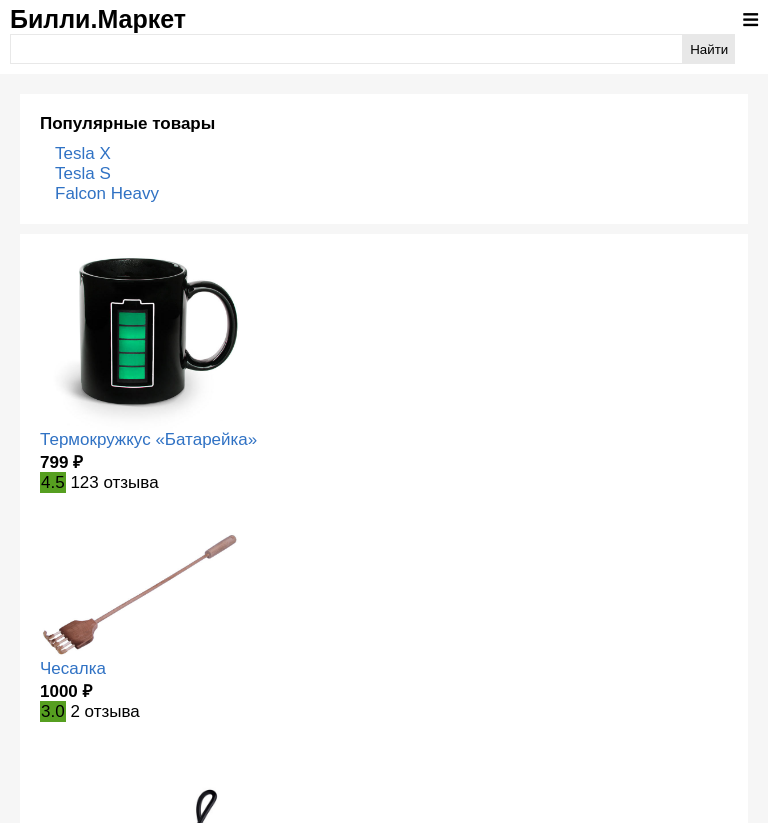
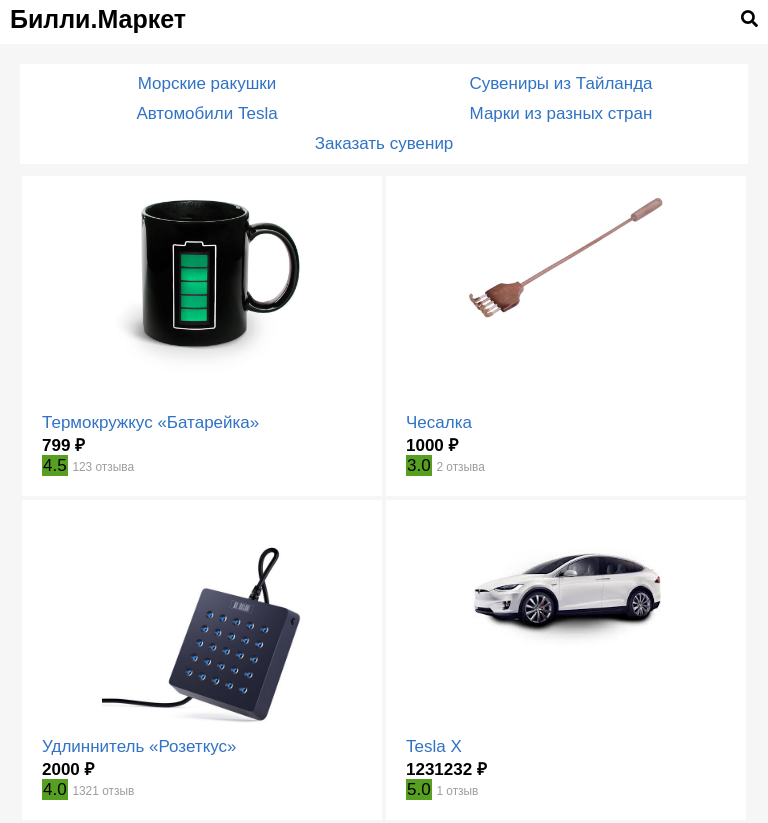
Before and after one commit to urfu-2017/webdev-task-4, a website: page index.html in a window 768 px wide. Shown: the top 823 px of the page. Drawn offline with Linux system fonts and the light colour scheme.

Commit message:
tablet second

```diff
--- a/header.css
+++ b/header.css
@@ -15,7 +15,7 @@
 
 .header__burger
 {
-    display: none;
+    display: none !important;
 }
 
 .search
@@ -43,8 +43,33 @@
     background-color: #e8e8e8;
 }
 
-/*become mobile*/
-@media screen
+.header__search-icon
+{
+    display: none !important;
+}
+
+@media screen and (min-width: 601px) and (max-width: 850px)
+{
+    .header
+    {
+        grid-template-areas: 't s';
+    }
+
+    .search
+    {
+        display: none;
+    }
+
+    .header__search-icon
+    {
+        display: block !important;
+        position: absolute;
+        top: 10px   ;
+        right: 10px;
+    }
+}
+
+@media screen and (max-width: 600px)
 {
     .header
     {
@@ -55,5 +80,6 @@
     {
         grid-area: b;
         margin: auto 0 auto auto;
+        display: block !important;
     }
 }
--- a/index.css
+++ b/index.css
@@ -2,6 +2,7 @@
 @import 'suggest.css';
 @import 'navigation.css';
 @import 'order.css';
+@import 'items.css';
 @import 'item.css';
 
 body
@@ -13,7 +14,11 @@
 
 main
 {
+    display: grid;
     padding: 20px;
+    grid-row-gap: 10px;
+    width: 100%;
+    box-sizing: border-box;
 }
 
 .link
@@ -22,12 +27,19 @@
     text-decoration: none;
 }
 
-@media screen
+@media screen and (min-width: 601px) and (max-width: 850px)
 {
     main
     {
-        display: grid;
-        grid-template-areas: 's';
-        grid-row-gap: 10px;
+        grid-template-areas: 'n' 'l' 's' 'o';
     }
 }
+
+@media screen and (max-width: 600px)
+{
+    main
+    {
+        grid-template-areas: 's' 'l' 'o';
+        justify-items: center;
+    }
+}
--- a/index.html
+++ b/index.html
@@ -2,6 +2,7 @@
 <html lang="ru">
 <head>
     <meta charset="utf-8">
+    <meta name="viewport" content="width=device-width">
     <title>Задача «Тим слишком занят»</title>
     <link rel="stylesheet" href="./index.css">
     <link rel="stylesheet" href="https://use.fontawesome.com/releases/v5.0.9/css/all.css"
@@ -17,19 +18,21 @@
         <input class="search__input" type="text" title="search">
         <button class="search__button">Найти</button>
     </div>
+    <i class="header__search-icon fas fa-search"></i>
 </header>
 <main>
     <nav class="navigation">
         <span class="navigation__close">✕</span>
-        <a class="link" href="">Морские ракушки</a>
-        <a class="link" href="">Сувениры из Тайланда</a>
-        <a class="link" href="">Автомобили Tesla</a>
-        <a class="link" href="">Марки из разных стран</a>
-        <a class="link" href="">Заказать сувенир</a>
+        <a class="link navigation__link" href="">Морские ракушки</a>
+        <a class="link navigation__link" href="">Сувениры из Тайланда</a>
+        <a class="link navigation__link" href="">Автомобили Tesla</a>
+        <a class="link navigation__link" href="">Марки из разных стран</a>
+        <a class="link navigation__order" href="">Заказать сувенир</a>
     </nav>
     <section class="items">
         <div class="item">
             <img src="./static/thermokruzhkus.jpg" width="200" alt="Термокружкус" class="item__image">
+            <div class="item__description">
                 <a class="link item__name">Термокружкус «Батарейка»</a>
                 <span class="item__price">799 ₽</span>
                 <div class="item__rating">
@@ -37,8 +40,10 @@
                     <span class="item__rating-reviews">123 отзыва</span>
                 </div>
             </div>
+        </div>
         <div class="item">
             <img src="./static/chesalka.jpg" width="200" alt="Чесалка" class="item__image">
+            <div class="item__description">
                 <a class="link item__name">Чесалка</a>
                 <span class="item__price">1000 ₽</span>
                 <div class="item__rating">
@@ -46,8 +51,10 @@
                     <span class="item__rating-reviews">2 отзыва</span>
                 </div>
             </div>
+        </div>
         <div class="item">
             <img src="./static/rozetkus.jpg" width="200" alt="Розеткус" class="item__image">
+            <div class="item__description">
                 <a class="link item__name">Удлиннитель «Розеткус»</a>
                 <span class="item__price">2000 ₽</span>
                 <div class="item__rating">
@@ -55,13 +62,16 @@
                     <span class="item__rating-reviews">1321 отзыв</span>
                 </div>
             </div>
+        </div>
         <div class="item">
             <img src="./static/tesla.jpeg" width="200" alt="Tesla X" class="item__image">
+            <div class="item__description">
                 <a class="link item__name">Tesla X</a>
                 <span class="item__price">1231232 ₽</span>
                 <div class="item__rating">
                     <span class="item__rating-value">5.0</span>
                     <span class="item__rating-reviews">1 отзыв</span>
+                </div>
             </div>
         </div>
     </section>
--- a/index.js
+++ b/index.js
@@ -2,6 +2,9 @@
     const burgerMenu = document.querySelector('.header__burger');
     const navigationClose = document.querySelector('.navigation__close');
     const navigation = document.querySelector('.navigation');
+    const search = document.querySelector('.search');
+    const searchInput = document.querySelector('.search__input');
+    const searchIcon = document.querySelector('.header__search-icon');
 
     burgerMenu.onclick = () => {
         navigation.style.display = 'flex';
@@ -10,4 +13,14 @@
     navigationClose.onclick = () => {
         navigation.style.display = 'none';
     };
+
+    searchIcon.onclick = () => {
+        search.style.display = 'flex';
+        searchIcon.classList.remove('fa-search');
+    };
+
+    searchInput.onblur = () => {
+        search.style.display = 'none';
+        searchIcon.classList.add('fa-search');
+    };
 };
--- a/item.css
+++ b/item.css
@@ -4,6 +4,20 @@
     flex-direction: column;
     background-color: #fff;
     padding: 20px;
+    align-items: center;
+    margin: 2px;
+    box-sizing: border-box;
+    width: 300px;
+    height: 320px;
+    justify-content: space-between;
+}
+
+.item__description
+{
+    display: flex;
+    flex-direction: column;
+    text-align: left;
+    width: 100%;
 }
 
 .item__price
@@ -20,3 +34,17 @@
     height: 20px;
     box-sizing: border-box;
 }
+
+.item__rating-reviews
+{
+    font-size: .7em;
+    color: #9d9d9d;
+}
+
+@media screen and (min-width: 601px) and (max-width: 850px)
+{
+    .item
+    {
+        flex-grow: 1;
+    }
+}
--- /dev/null
+++ b/items.css
@@ -0,0 +1,23 @@
+.items
+{
+    grid-area: l;
+    display: flex;
+    align-items: center;
+}
+
+@media screen and (min-width: 601px) and (max-width: 850px)
+{
+    .items
+    {
+        flex-wrap: wrap;
+        flex-direction: row;
+    }
+}
+
+@media screen and (max-width: 600px)
+{
+    .items
+    {
+        flex-direction: column;
+    }
+}
--- a/navigation.css
+++ b/navigation.css
@@ -1,4 +1,46 @@
-@media screen
+.navigation__close
+{
+    display: none;
+}
+
+.navigation
+{
+    grid-area: n;
+    display: flex;
+    background-color: #fff;
+    flex-direction: column;
+    box-sizing: border-box;
+    padding: 10px;
+    width: 100%;
+}
+
+.navigation__link
+{
+    margin-bottom: 10px;
+}
+
+@media screen and (min-width: 601px) and (max-width: 850px)
+{
+    .navigation
+    {
+        flex-direction: row;
+        flex-wrap: wrap;
+    }
+
+    .navigation__link
+    {
+        width: 50%;
+        flex-grow: 1;
+        text-align: center;
+    }
+
+    .navigation__order
+    {
+        margin: 0 auto;
+    }
+}
+
+@media screen and (max-width: 600px)
 {
     .navigation
     {
@@ -7,20 +49,12 @@
         right: 0;
         top: 0;
         width: 50%;
-        background-color: #fff;
-        flex-direction: column;
         height: 100%;
-        padding: 10px;
-        box-sizing: border-box;
-    }
-
-    .navigation > a
-    {
-        margin-bottom: 10px;
     }
 
     .navigation__close
     {
+        display: block;
         position: absolute;
         right: 15px;
         top: 10px;
--- a/order.css
+++ b/order.css
@@ -4,6 +4,8 @@
     flex-direction: column;
     background-color: #fff;
     padding: 20px;
+    grid-area: o;
+    box-sizing: border-box;
 }
 
 .order__title
@@ -31,3 +33,11 @@
     display: flex;
     justify-content: space-between;
 }
+
+@media screen and (max-width: 600px)
+{
+    .order
+    {
+        width: 300px;
+    }
+}
--- a/suggest.css
+++ b/suggest.css
@@ -3,6 +3,8 @@
     grid-area: s;
     background-color: #fff;
     padding: 20px;
+    box-sizing: border-box;
+    width: 100%;
 }
 
 .suggest__title
@@ -14,6 +16,27 @@
 {
     position: relative;
     display: flex;
-    flex-direction: column;
     padding-left: 15px;
 }
+
+@media screen and (min-width: 601px) and (max-width: 850px)
+{
+    .suggest__items
+    {
+        flex-direction: row;
+        justify-content: space-between;
+    }
+}
+
+@media screen and (max-width: 600px)
+{
+    .suggest
+    {
+        width: 300px;
+    }
+
+    .suggest__items
+    {
+        flex-direction: column;
+    }
+}
```
Lines whose indentation alone changed are shown as unchanged.
